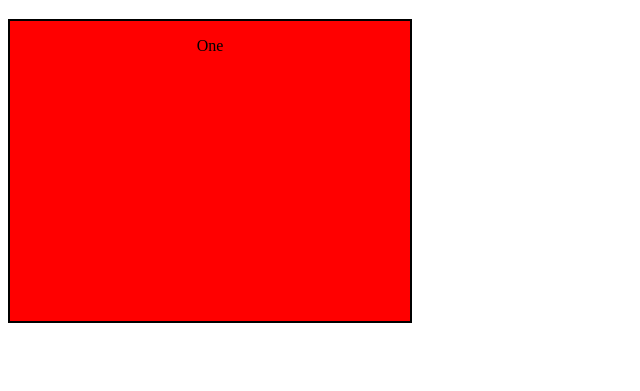
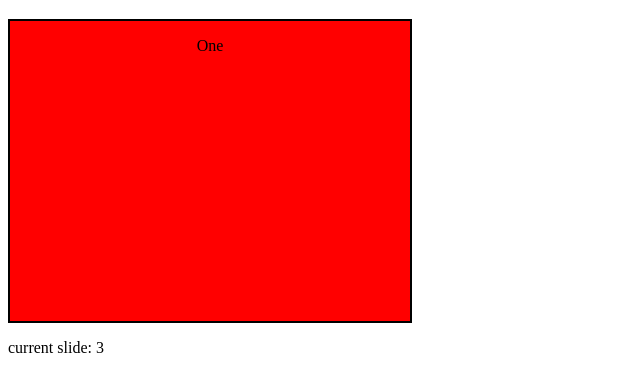
Before and after one commit to dmarku/web-tech-demos, a plain HTML site: page intersection-observer-api/index.html in a window 1280 px wide. Shown: the part 61-452 px from the top of the page, without its empty margins (0-640 px from the left). Drawn offline with Linux system fonts and the light colour scheme.

Commit message:
show current index in HTML

```diff
--- a/intersection-observer-api/index.html
+++ b/intersection-observer-api/index.html
@@ -17,6 +17,8 @@
         <p>Three</p>
       </div>
     </div>
+
+    <p>current slide: <span id="index"></span></p>
 
     <style>
       .deck {
@@ -60,6 +62,7 @@
     <script>
       const decks = document.getElementsByClassName("deck");
       const deck = decks.item(0);
+      const indexField = document.getElementById("index");
 
       if (!deck) {
         throw new Error(
@@ -79,6 +82,9 @@
           const action = entry.intersectionRatio > 0.5 ? "entering" : "leaving";
           const element = entry.target;
           console.log(`${action} ${element.getAttribute("data-index")}`);
+          if (entry.intersectionRatio > 0.5) {
+            indexField.textContent = element.getAttribute("data-index");
+          }
         }
       };
 
```
